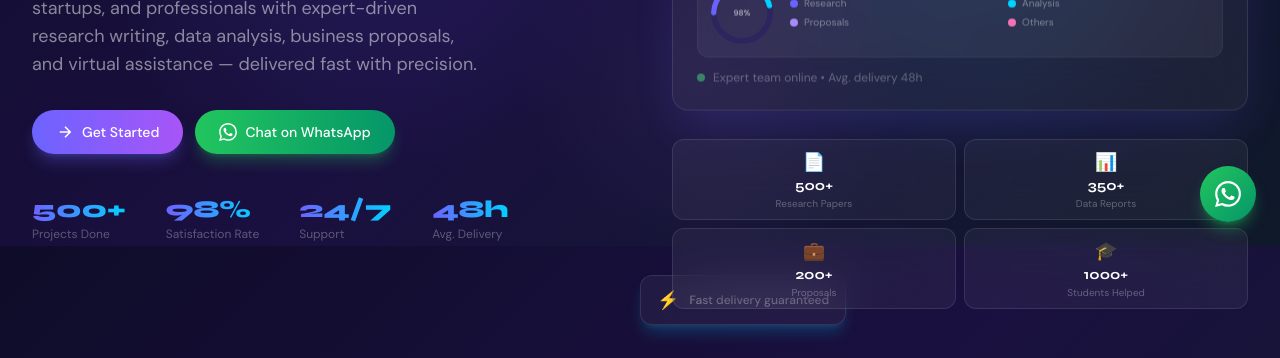
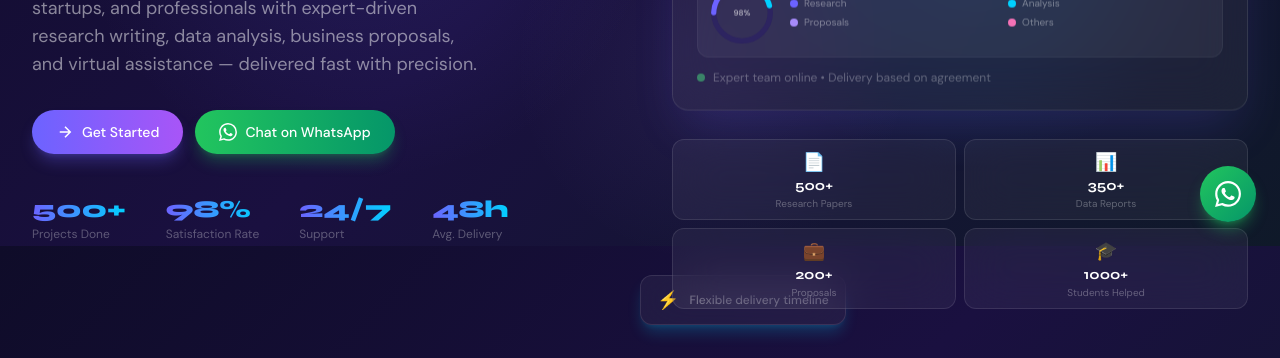
Before and after one commit to Alphcast/STATNOMICS, a React (Vite) app: page / in a window 1280 px wide. Shown: the part 554-912 px from the top of the page. Built offline with nearby package versions, Linux system fonts and the light colour scheme.

Commit message:
remove fixed 48h delivery references, use agreement-based timing instead

```diff
--- a/src/components/Hero.tsx
+++ b/src/components/Hero.tsx
@@ -163,14 +163,14 @@ export function Hero() {
               {/* Status */}
               <div className="mt-3 flex items-center gap-2">
                 <div className="w-2 h-2 rounded-full bg-green-400 shadow-lg shadow-green-400/50 animate-pulse" />
-                <span className="text-white/30 text-xs">Expert team online • Avg. delivery 48h</span>
+                <span className="text-white/30 text-xs">Expert team online • Delivery based on agreement</span>
               </div>
             </div>
 
             {/* Floating badge */}
             <div className="glass absolute -bottom-4 -left-4 md:-left-8 px-4 py-2.5 rounded-xl flex items-center gap-2.5 shadow-lg shadow-accent-500/20 animate-float-delayed">
               <span className="text-lg">⚡</span>
-              <span className="text-white/70 text-xs font-medium whitespace-nowrap">Fast delivery guaranteed</span>
+              <span className="text-white/70 text-xs font-medium whitespace-nowrap">Flexible delivery timeline</span>
             </div>
 
             {/* Data stats cards */}
--- a/src/components/WhyUs.tsx
+++ b/src/components/WhyUs.tsx
@@ -1,6 +1,6 @@
 const whyItems = [
   { icon: '🧠', title: 'Expert Team', desc: 'PhD-qualified researchers & writers across all academic and professional domains.', color: 'from-primary-500/30 to-primary-600/20' },
-  { icon: '⚡', title: 'Fast Delivery', desc: '48-hour turnaround on most projects. Rush options available for urgent deadlines.', color: 'from-accent-500/30 to-cyan-600/20' },
+  { icon: '⚡', title: 'Timely Delivery', desc: 'Delivery timelines tailored to your schedule based on mutual agreement — no rigid deadlines.', color: 'from-accent-500/30 to-cyan-600/20' },
   { icon: '💰', title: 'Affordable Pricing', desc: 'Transparent, fair pricing with no hidden fees. Student-friendly rates available.', color: 'from-emerald-500/30 to-green-600/20' },
   { icon: '🔒', title: '100% Confidential', desc: 'Your data stays private. NDA signing available on request for sensitive projects.', color: 'from-fuchsia-500/30 to-pink-600/20' },
   { icon: '👨‍🔬', title: 'Human Expertise', desc: 'Every project is handled by skilled professionals — real people, real qualifications, no automation.', color: 'from-amber-500/30 to-orange-600/20' },
--- a/src/data/faqs.ts
+++ b/src/data/faqs.ts
@@ -4,7 +4,7 @@ export interface FAQ {
 }
 
 export const faqs: FAQ[] = [
-  { q: 'How quickly can I get my project completed?', a: 'Most standard projects are delivered within 48 hours. Rush options are available for 12–24 hour turnarounds depending on complexity. Express your urgency when reaching out.' },
+  { q: 'How quickly can I get my project completed?', a: 'Delivery timelines are based on mutual agreement. We discuss your deadlines during the initial consultation and tailor the schedule to fit your needs and the scope of work.' },
   { q: 'Is my information kept confidential?', a: 'Absolutely. We take your privacy seriously. All client information, project details, and deliverables are handled with strict confidentiality. We can sign NDAs on request.' },
   { q: 'What types of academic projects do you handle?', a: 'We cover everything from undergraduate assignments and term papers to PhD dissertations, research proposals, journal articles, systematic reviews, and academic consulting.' },
   { q: 'How do I make payment?', a: 'We accept bank transfers, mobile money (USSD), and online payments. Payment is typically split — 50% upfront and 50% on delivery. Contact us for a personalized quote.' },
```
